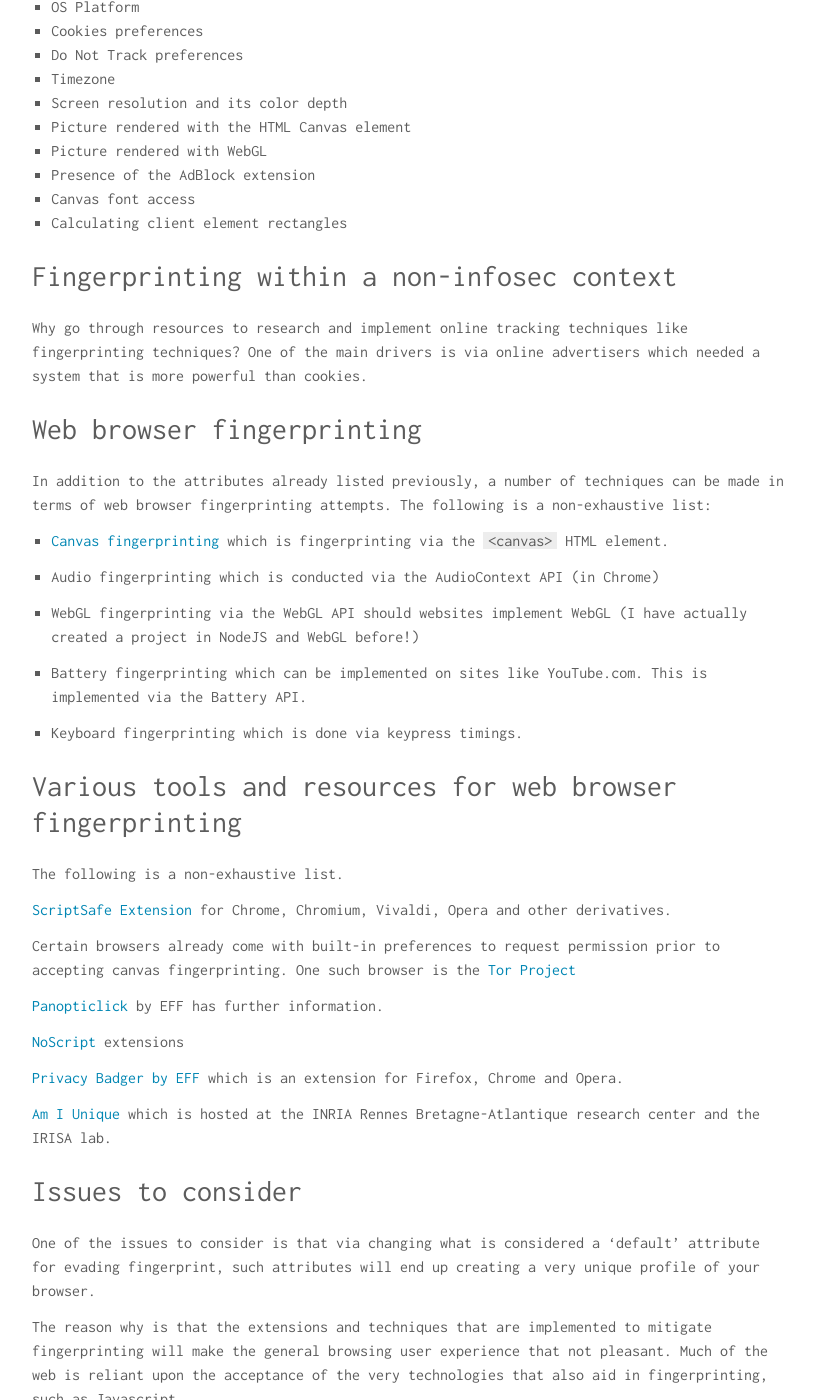
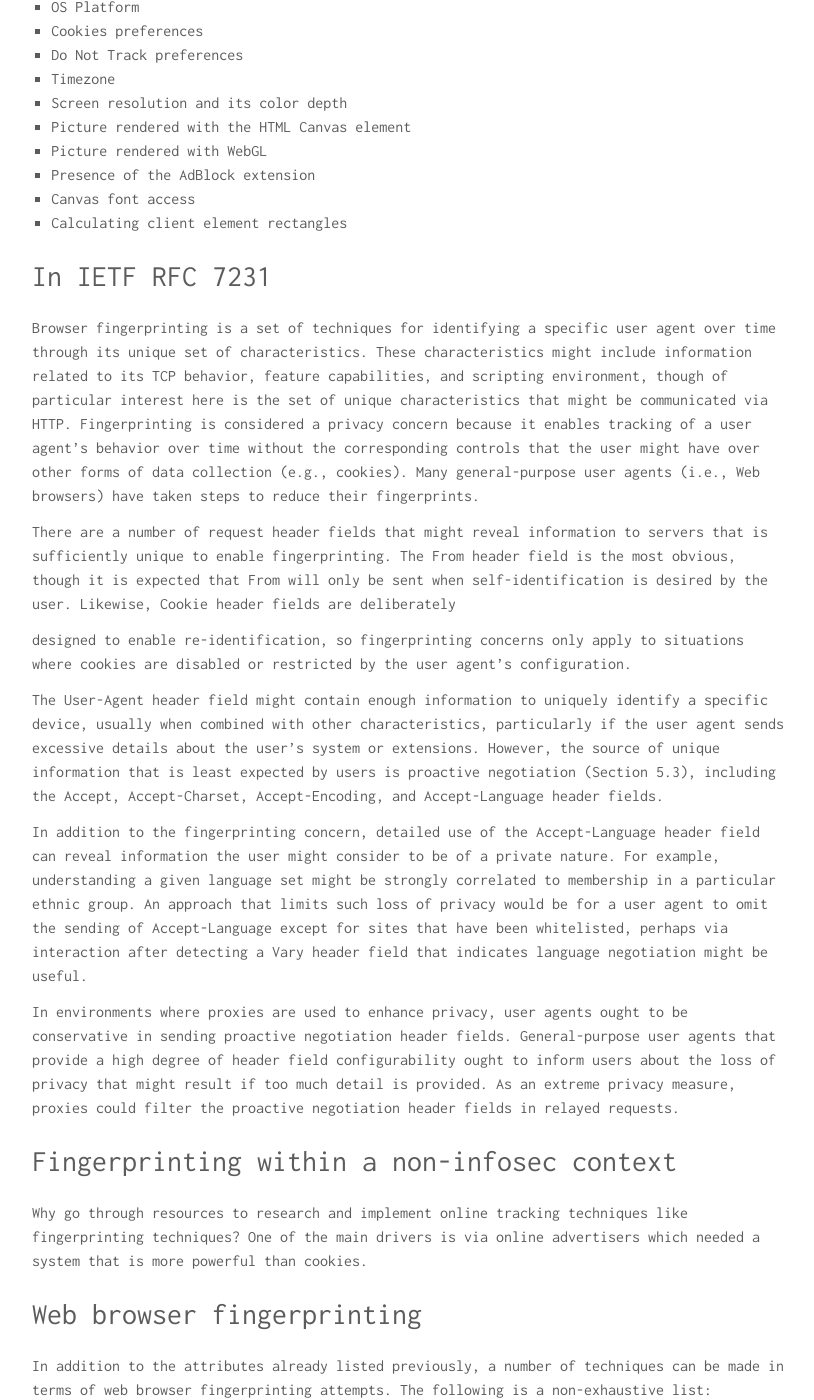
Before and after one commit to hcs0/hannahsuarez.github.io, a Jekyll site: the page built from _posts/2017-02-14-browser-fingerprinting.md, in a window 1280 px wide and 1400 px high, scrolled down 654 px. Shown: the whole window, without its empty margins (232-1046 px from the left). Built offline with Jekyll 4.4.1, drawn with Linux system fonts in a browser that asks for light colours; comment, search, counter and statistics services are not loaded.

Commit message:
Browser fingerprinting from RFC 7231

```diff
--- a/_posts/2017-02-14-browser-fingerprinting.md
+++ b/_posts/2017-02-14-browser-fingerprinting.md
@@ -30,6 +30,56 @@
 - Presence of the AdBlock extension
 - Canvas font access
 - Calculating client element rectangles
+
+# In IETF RFC 7231
+
+Browser fingerprinting is a set of techniques for identifying a
+specific user agent over time through its unique set of
+characteristics.  These characteristics might include information
+related to its TCP behavior, feature capabilities, and scripting
+environment, though of particular interest here is the set of unique
+characteristics that might be communicated via HTTP.  Fingerprinting
+is considered a privacy concern because it enables tracking of a user
+agent's behavior over time without the corresponding controls that
+the user might have over other forms of data collection (e.g.,
+cookies).  Many general-purpose user agents (i.e., Web browsers) have
+taken steps to reduce their fingerprints.
+
+There are a number of request header fields that might reveal
+information to servers that is sufficiently unique to enable
+fingerprinting.  The From header field is the most obvious, though it
+is expected that From will only be sent when self-identification is
+desired by the user.  Likewise, Cookie header fields are deliberately
+
+designed to enable re-identification, so fingerprinting concerns only
+apply to situations where cookies are disabled or restricted by the
+user agent's configuration.
+
+The User-Agent header field might contain enough information to
+uniquely identify a specific device, usually when combined with other
+characteristics, particularly if the user agent sends excessive
+details about the user's system or extensions.  However, the source
+of unique information that is least expected by users is proactive
+negotiation (Section 5.3), including the Accept, Accept-Charset,
+Accept-Encoding, and Accept-Language header fields.
+
+In addition to the fingerprinting concern, detailed use of the
+Accept-Language header field can reveal information the user might
+consider to be of a private nature.  For example, understanding a
+given language set might be strongly correlated to membership in a
+particular ethnic group.  An approach that limits such loss of
+privacy would be for a user agent to omit the sending of
+Accept-Language except for sites that have been whitelisted, perhaps
+via interaction after detecting a Vary header field that indicates
+language negotiation might be useful.
+
+In environments where proxies are used to enhance privacy, user
+agents ought to be conservative in sending proactive negotiation
+header fields.  General-purpose user agents that provide a high
+degree of header field configurability ought to inform users about
+the loss of privacy that might result if too much detail is provided.
+As an extreme privacy measure, proxies could filter the proactive
+negotiation header fields in relayed requests.
 
 # Fingerprinting within a non-infosec context
 
```
